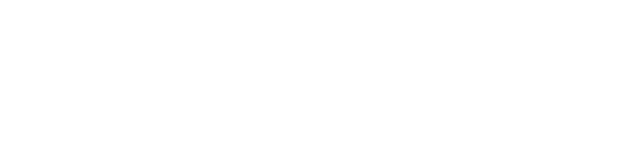
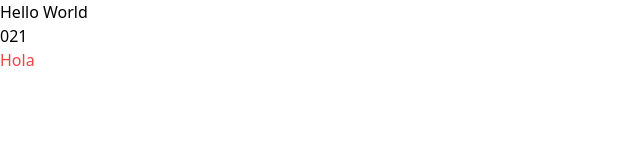
Before and after one commit to RafatSh-hash/Do_and_Tick, a plain HTML site: page index.html in a window 1280 px wide. Shown: the whole page, without its empty margins (0-640 px from the left). Drawn offline with nearby package versions, Linux system fonts and the light colour scheme.

Commit message:
Added TailwindCSS

```diff
--- a/index.html
+++ b/index.html
@@ -4,11 +4,15 @@
 <head>
     <meta charset="UTF-8">
     <meta name="viewport" content="width=device-width, initial-scale=1.0">
+    <!-- Adding Tailwind PlayCDN -->
+    <script src="https://cdn.tailwindcss.com"></script>
     <title>Do_&_Tick</title>
 </head>
 
 <body>
-
+    <h1>Hello World</h1>
+    <p>021</p>
+    <p class="text-red-500">Hola</p>
 </body>
 
 </html>
```
